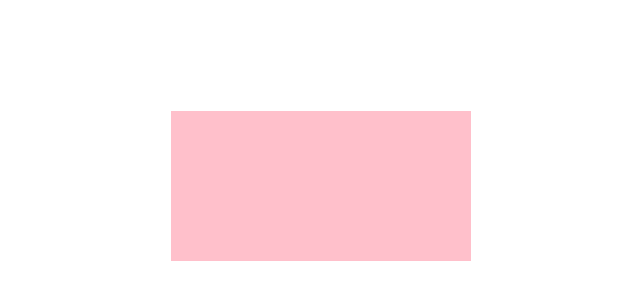
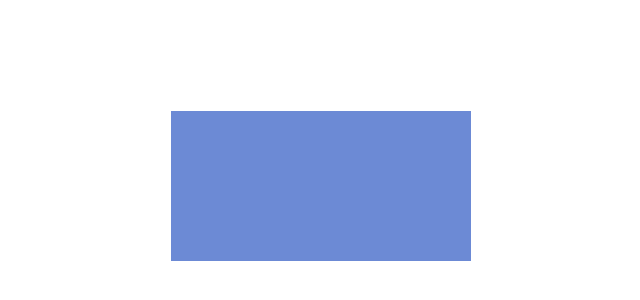
Before and after one commit to Luvolunov/snake.vanilla.webpack, a website built with webpack: page src/index.html in a window 1280 px wide. Shown: the part 214-514 px from the top of the page, without its empty margins (319-959 px from the left). Built offline with nearby package versions, Linux system fonts and the light colour scheme.

Commit message:
changed: canvas bg-color

```diff
--- a/src/index.scss
+++ b/src/index.scss
@@ -13,7 +13,7 @@ body {
 }
 
 .canvas{
-    background-color: pink;
+    background-color: #6C8AD5;
 }
 
 .panel{
```
